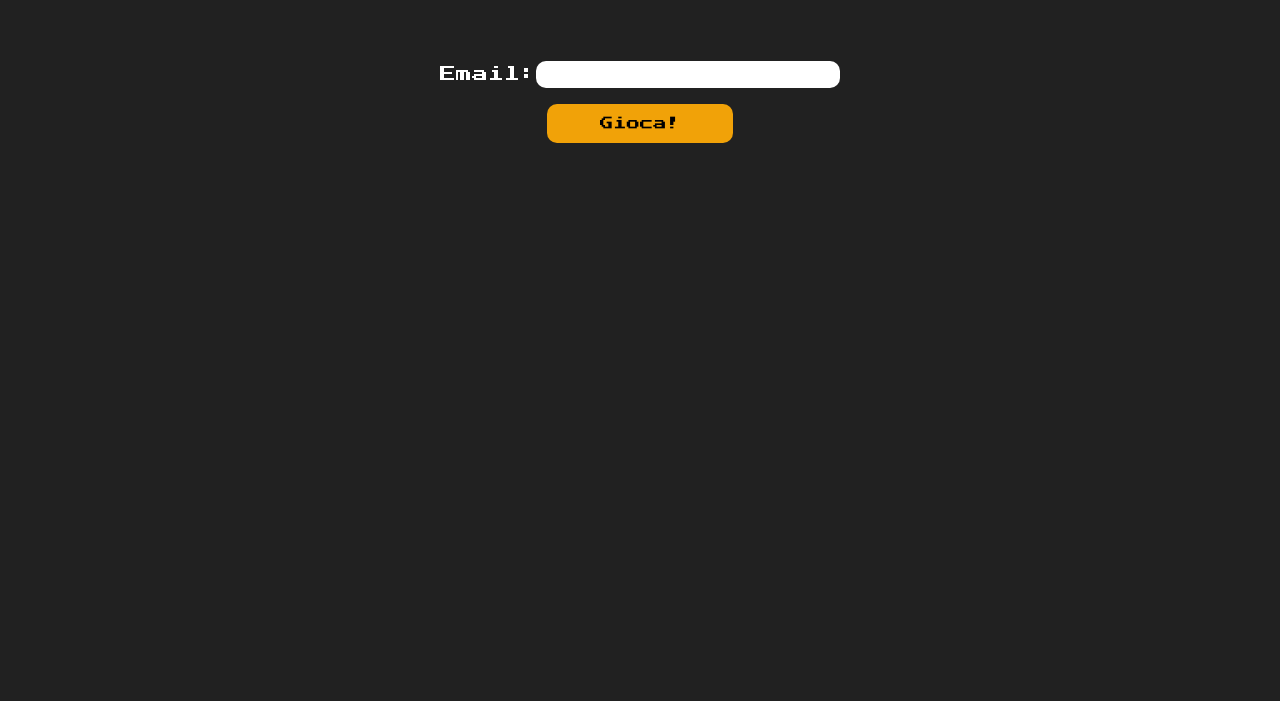
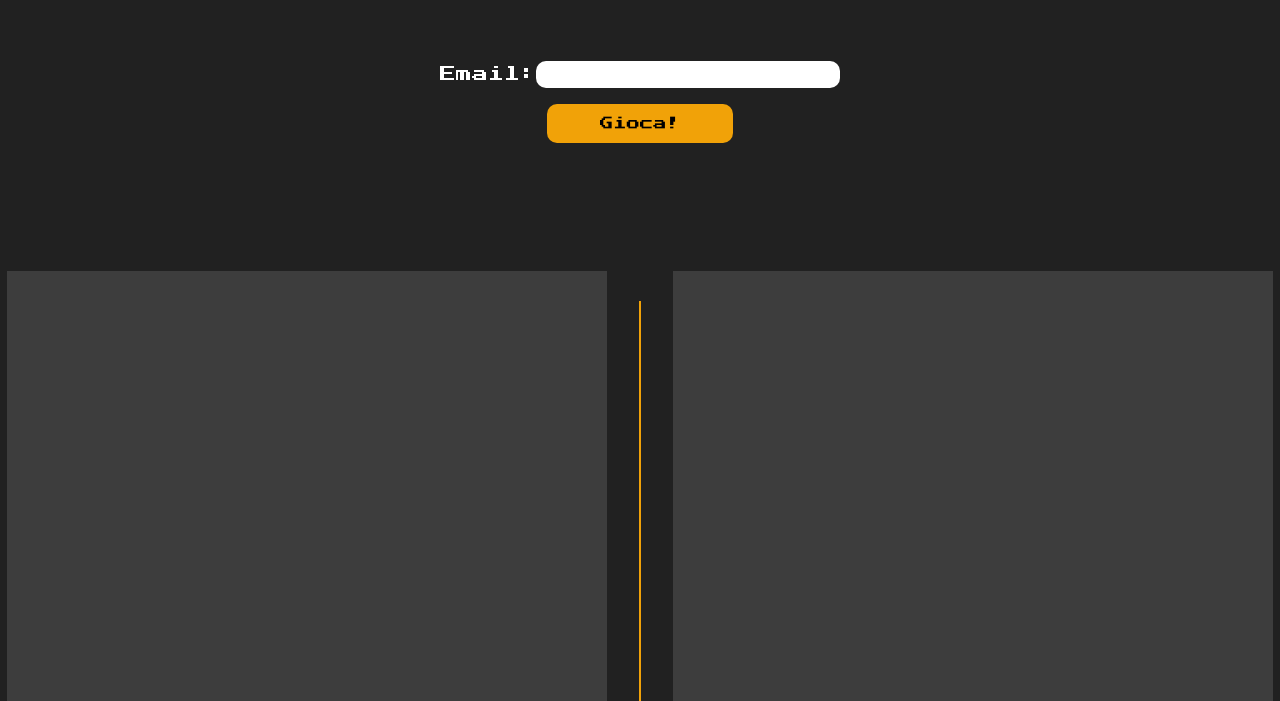
Before and after one commit to alessandroamormino/js-mail-dadi, a plain HTML site: page index.html in a window 1280 px wide. Shown: the part 99-800 px from the top of the page. Drawn offline with Linux system fonts and the light colour scheme.

Commit message:
style: add board

```diff
--- a/css/style.css
+++ b/css/style.css
@@ -62,3 +62,26 @@ h1{
 .email-check #message{
     margin-top: 2em;
 }
+
+.board {
+    display: flex;
+    justify-content: center;
+    align-items: center;
+    gap: 2em;
+
+    height: 600px;
+
+    margin-top: 5em;
+}
+
+.board [class^="board"]{
+    width: 600px;
+    height: 100%;
+    background-color: #ffffff20;
+}
+
+.board .spacer {
+    background-color: #F1A208;
+    height: 90%;
+    width: 2px;
+}
--- a/index.html
+++ b/index.html
@@ -22,6 +22,16 @@
         <div id="message"></div>
     </div>
 
+    <div class="board">
+        <div class="board-user">
+
+        </div>
+        <div class="spacer"></div>
+        <div class="board-pc">
+
+        </div>
+    </div>
+
     <!-- Script -->
     <script src="js/script.js"></script>
 </body>
--- a/js/script.js
+++ b/js/script.js
@@ -37,7 +37,7 @@ BONUS:
 BONUS 2: Alla meglio di 3!
 x Creo un array vuoto che registri le vittorie o sconfitte del giocatore;
 x In fase di controllo se vittoria o sconfitta, inserisco nell'array 'W' oppure 'L' riferito al giocatore con il metodo push();
-- PER OGNI ELEMENTO DELL'ARRAY W/L:
+x PER OGNI ELEMENTO DELL'ARRAY W/L:
     x Conto quante W ci sono e le memorizzo in una variabile;
     ? SE la variabile è >= 2
         ° V1: Stampo nel DOM che il giocatore ha vinto la partita;
```
